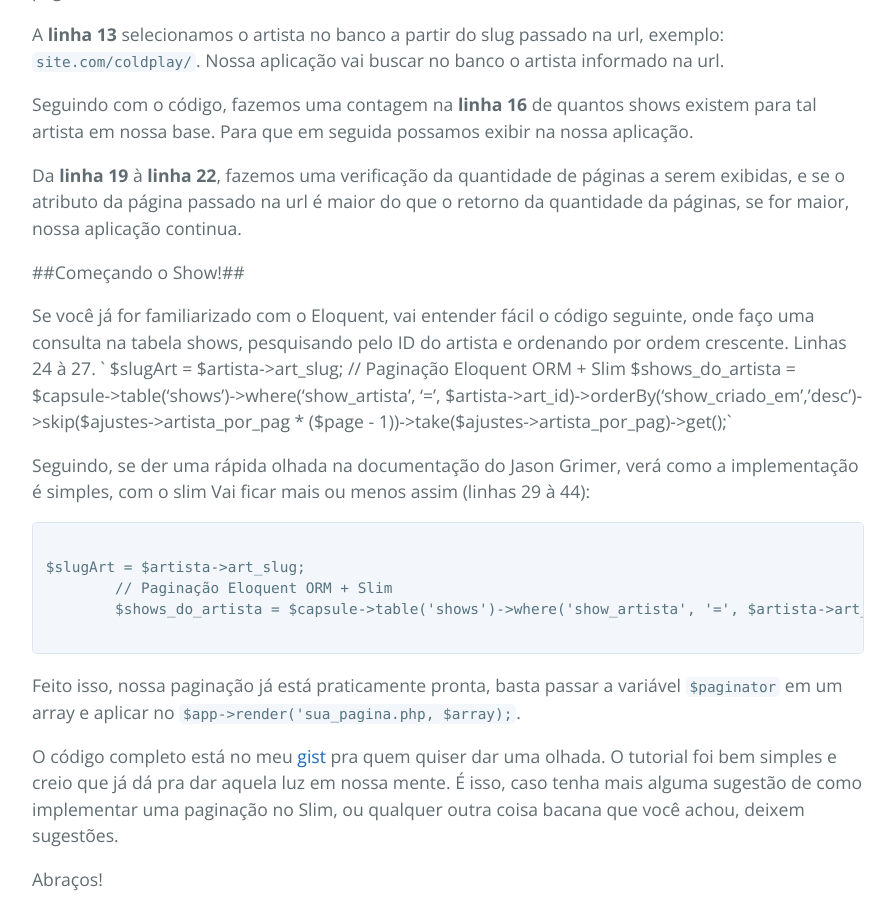
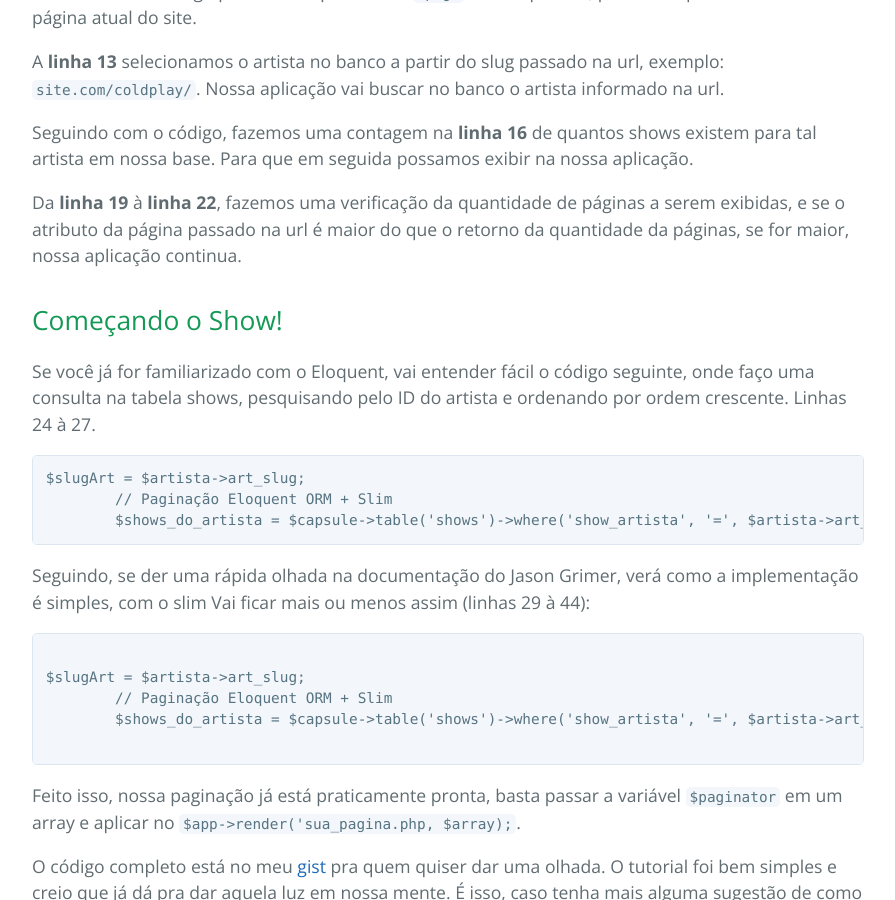
Before and after one commit to raisiqueira/raisiqueira.github.io, a Jekyll site: the page built from _posts/2016-05-20-paginacao-slim-framework.markdown, in a window 1280 px wide and 900 px high, scrolled down 2904 px. Shown: the whole window, without its empty margins (192-1087 px from the left). Built offline with Jekyll 4.4.1, drawn with Linux system fonts in a browser that asks for light colours; some of the changed text lies outside the part shown.

````diff
--- a/_posts/2016-05-20-paginacao-slim-framework.markdown
+++ b/_posts/2016-05-20-paginacao-slim-framework.markdown
@@ -5,7 +5,7 @@ date:   2016-05-20 19:12:13 -0300
 categories: PHP
 ---
 
-##Introdução##
+## Introdução
 
 A um certo tempo estava quabrando cabeça sobre como fazer uma paginação no Slim Framework em conjunto com o Illuminate database, dando uma vasculhada na internet, achei uma lib bem interessante do Jason Grimes — [PHP Paginator](https://github.com/jasongrimes/php-paginator).  Dando uma rápida lida, vi que seria fácil implementar, então sem mais delongas, vamos ao código! :D
 
@@ -108,13 +108,14 @@ Seguindo com o código, fazemos uma contagem na **linha 16** de quantos shows ex
 
 Da **linha 19** à **linha 22**, fazemos uma verificação da quantidade de páginas a serem exibidas, e se o atributo da página passado na url é maior do que o retorno da quantidade da páginas, se for maior, nossa aplicação continua.
 
-##Começando o Show!##
+## Começando o Show!
 
 Se você já for familiarizado com o Eloquent, vai entender fácil o código seguinte, onde faço uma consulta na tabela shows, pesquisando pelo ID do artista e ordenando por ordem crescente. Linhas 24 à 27.
-`
+```
 $slugArt = $artista->art_slug;
 	// Paginação Eloquent ORM + Slim
-	$shows_do_artista = $capsule->table('shows')->where('show_artista', '=', $artista->art_id)->orderBy('show_criado_em','desc')->skip($ajustes->artista_por_pag * ($page - 1))->take($ajustes->artista_por_pag)->get();`
+	$shows_do_artista = $capsule->table('shows')->where('show_artista', '=', $artista->art_id)->orderBy('show_criado_em','desc')->skip($ajustes->artista_por_pag * ($page - 1))->take($ajustes->artista_por_pag)->get();
+```
 
 Seguindo, se der uma rápida olhada na documentação do Jason Grimer, verá como a implementação é simples, com o slim Vai ficar mais ou menos assim (linhas 29 à 44):
 
````
